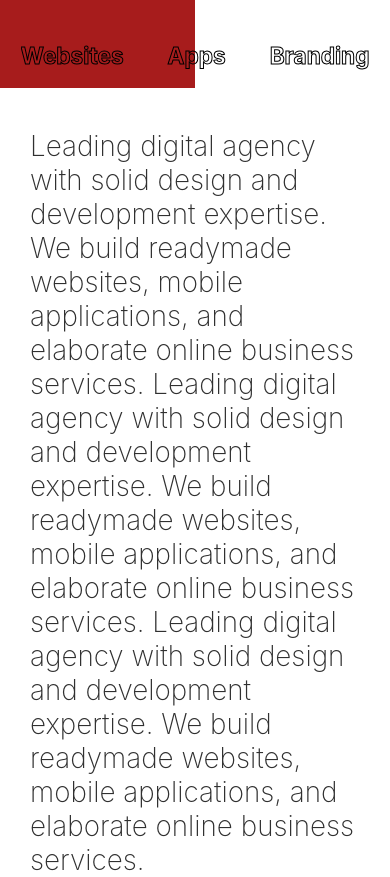
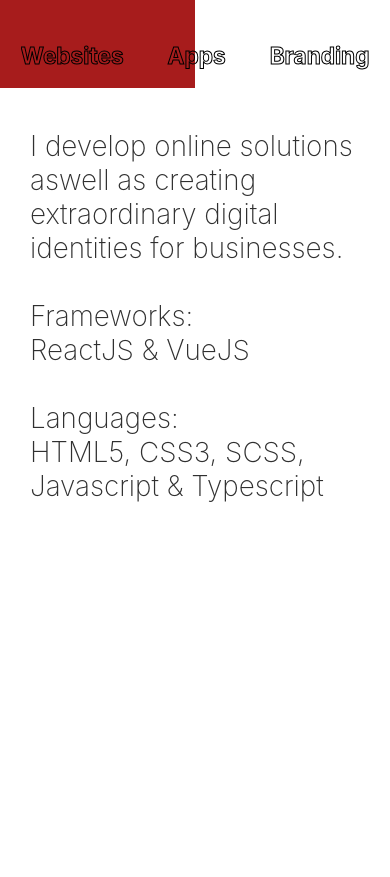
Before and after one commit to aeeux/Portfolio2021, a website built with Parcel: page index.html in a window 390 px wide. Shown: the part 840-1717 px from the top of the page. After the commit the page ends 1377 px from the top, so only its background shows below. Built offline with nearby package versions, Linux system fonts and the light colour scheme.

Commit message:
Update
Update

```diff
--- a/index.html
+++ b/index.html
@@ -9,6 +9,7 @@
 
     <script src="https://code.jquery.com/jquery-3.3.1.js"></script>
 		<script src="https://cdnjs.cloudflare.com/ajax/libs/gsap/2.0.2/TweenMax.min.js"></script>
+    <script src="https://unpkg.com/ionicons@5.4.0/dist/ionicons.js"></script>
 
   </head>
   <body>
@@ -101,15 +102,17 @@
         <div class="hero-inner-footer">
           <div class="hero-inner-footer-text" id="about">
             <p>
-              Leading digital agency with solid design and development
-              expertise. We build readymade websites, mobile applications, and
-              elaborate online business services.
-              Leading digital agency with solid design and development
-              expertise. We build readymade websites, mobile applications, and
-              elaborate online business services.
-              Leading digital agency with solid design and development
-              expertise. We build readymade websites, mobile applications, and
-              elaborate online business services.
+              I develop online solutions aswell as
+              creating extraordinary digital identities for businesses.
+              <br><br>
+              Frameworks:
+              <br>
+              ReactJS & VueJS
+              <br><br>
+              Languages:
+              <br>
+              HTML5, CSS3, SCSS, Javascript & Typescript
+              <br><br>
             </p>
           </div>
         </div>
```
Also changed, not shown: dist/index.html.
